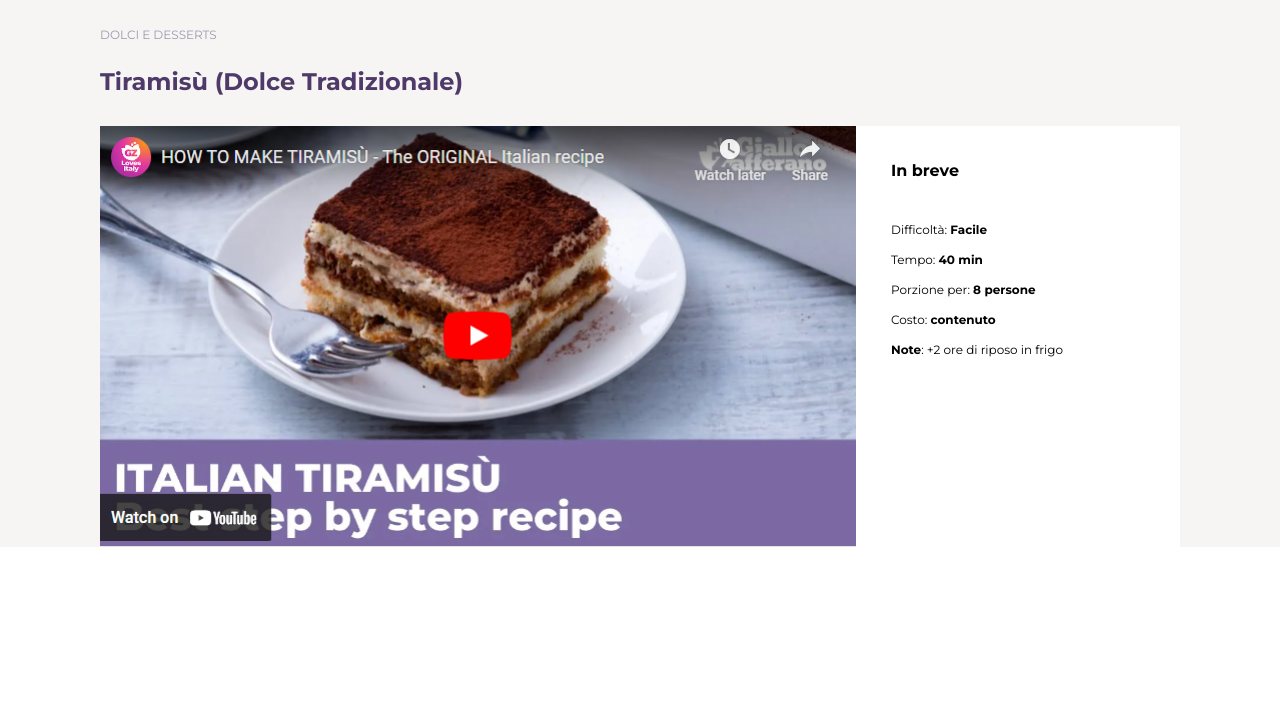
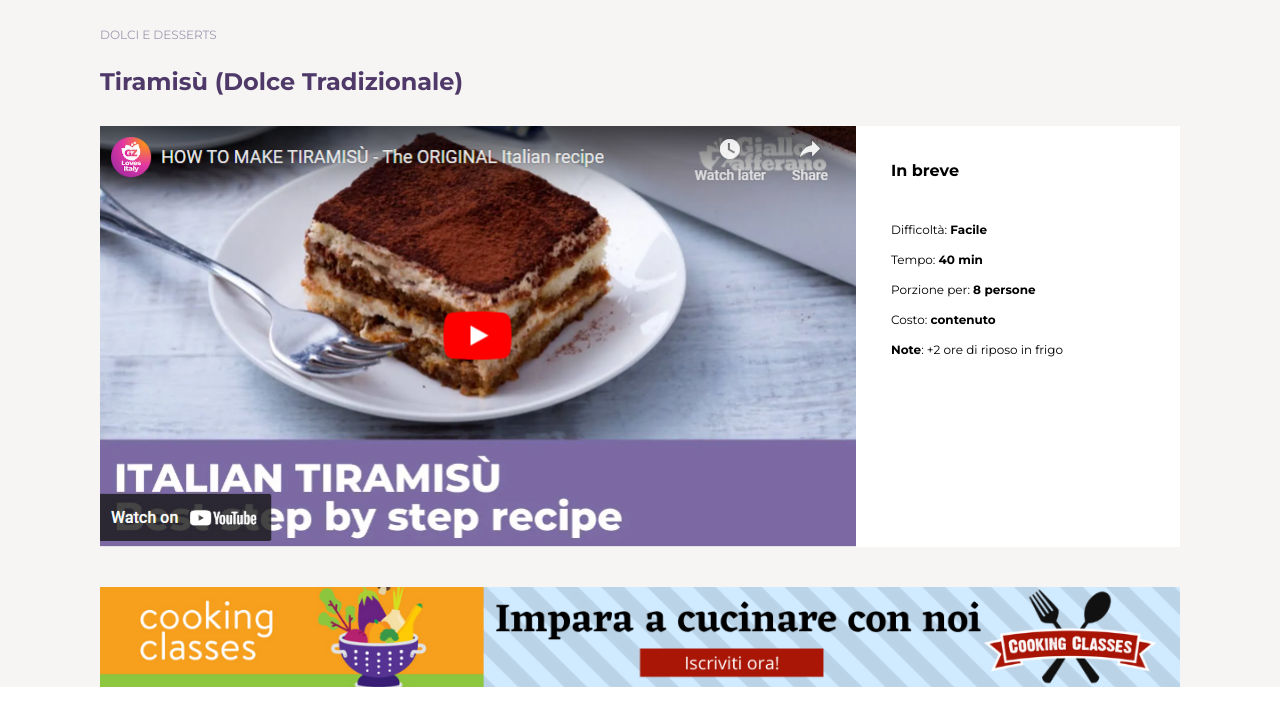
Before and after one commit to giorgiameffe/htmlcss-responsive-layout, a plain HTML site: page index.html in a window 1280 px wide. Shown: the part 97-822 px from the top of the page. Before the commit the page ends 800 px from the top, so only its background shows below. Drawn offline with Linux system fonts and the light colour scheme.

Commit message:
feat: add tablet and desktop banner version

```diff
--- a/css/style.css
+++ b/css/style.css
@@ -25,7 +25,6 @@ main {
     padding: 0px 25px;
     background-color: #f6f5f3;
 }
-
 
 /* Subtitle */
 
@@ -85,6 +84,14 @@ li {
     line-height: 30px;
 }
 
+/* Social */
+
+/* Banner */
+
+.banner {
+    display: none;
+}
+
 
 /* RESPONSIVE LAYOUT */
 
@@ -118,7 +125,14 @@ li {
         width: calc(100% / 3);
     }
 
+    .banner {
+        display: block;
+        margin-top: 40px;
+        margin-bottom: 50px;
+        }
 }
+
+
 
 @media screen and (min-width: 992px) {
 
@@ -138,4 +152,8 @@ li {
         width: 100%
     }
 
+    .bannerimg {
+        width: 100%;
+    }
+
 }
--- a/index.html
+++ b/index.html
@@ -4,12 +4,14 @@
     <meta charset="UTF-8">
     <meta name="viewport" content="width=device-width, initial-scale=1.0">
     <title>Giallo Booleano</title>
+    <!-- Font awesome -->
     <link rel="preconnect" href="https://fonts.googleapis.com">
     <link rel="preconnect" href="https://fonts.gstatic.com" crossorigin>
     <link href="https://fonts.googleapis.com/css2?family=Nerko+One&family=Open+Sans:ital,wght@0,300..800;1,300..800&display=swap" rel="stylesheet">
     <link rel="preconnect" href="https://fonts.googleapis.com">
     <link rel="preconnect" href="https://fonts.gstatic.com" crossorigin>
     <link href="https://fonts.googleapis.com/css2?family=Montserrat:ital,wght@0,100..900;1,100..900&family=Nerko+One&family=Open+Sans:ital,wght@0,300..800;1,300..800&display=swap" rel="stylesheet">
+    <link rel="stylesheet" href="https://cdnjs.cloudflare.com/ajax/libs/font-awesome/6.7.2/css/all.min.css" integrity="sha512-Evv84Mr4kqVGRNSgIGL/F/aIDqQb7xQ2vcrdIwxfjThSH8CSR7PBEakCr51Ck+w+/U6swU2Im1vVX0SVk9ABhg==" crossorigin="anonymous" referrerpolicy="no-referrer" />
     <link rel="stylesheet" href="css/style.css">
 </head>
 <body>
@@ -39,8 +41,13 @@
                     </ul>
                 </div>
             </div>
+        </section>
 
-        </section>
+        <div class="banner">
+            <img class="bannerimg" src="img/banner.png" alt="marketing">
+        </div>
+
+
 
 
 
```
Also changed, not shown: img/banner.png (added).
